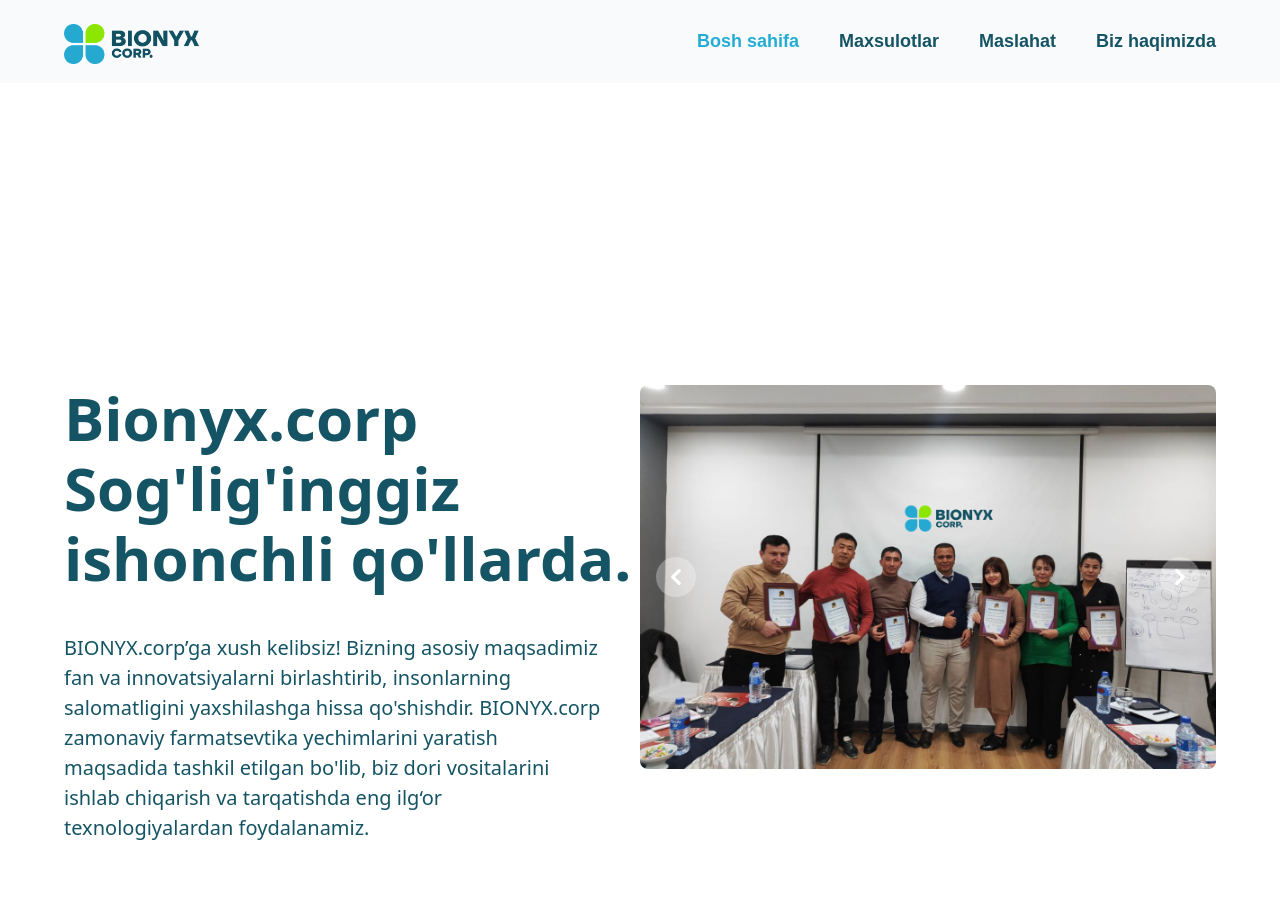
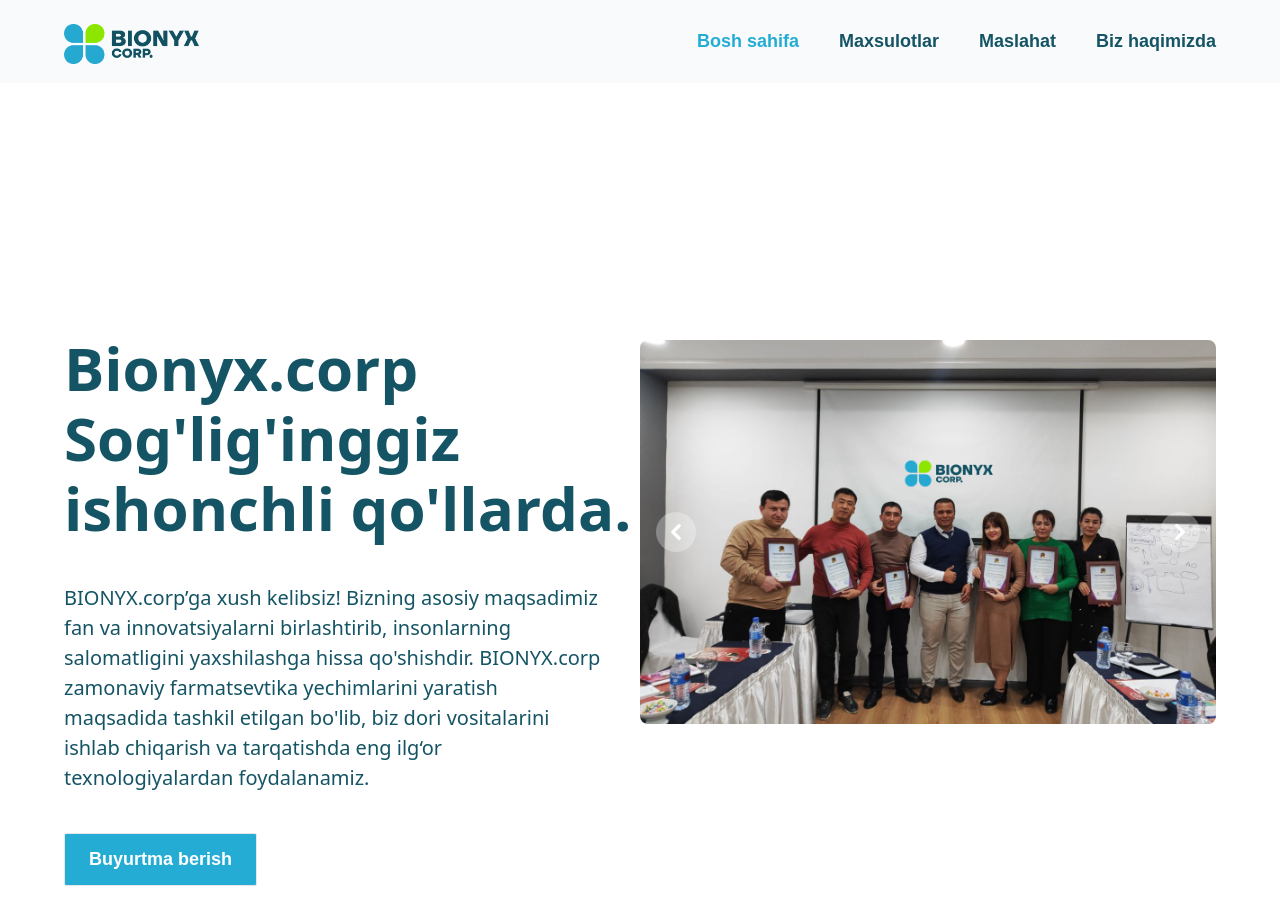
Before and after one commit to shakhrukhturayev/bionyx, a React (Create React App) app: page / in a window 1280 px wide. Shown: the top 921 px of the page. Built offline with nearby package versions, Linux system fonts and the light colour scheme.

Commit message:
Margin edited

```diff
--- a/src/components/header.jsx
+++ b/src/components/header.jsx
@@ -8,7 +8,7 @@
       className={` ${styles.DisplayBetween} ${styles.PaddingX} flex flex-wrap w-full `}
     id="home">
       <div className="w-full lg:w-1/2">
-        <h1 className="text-[40px] font-bold sm:text-[60px] sm:pt-[300px] leading-[70px] text-[#145464]">
+        <h1 className="text-[40px] font-bold sm:text-[60px] sm:pt-[250px] leading-[70px] text-[#145464]">
           Bionyx.corp <br /> Sog'lig'inggiz ishonchli qo'llarda.
         </h1>
         <p className="mt-10 max-w-[540px] text-[12px]  sm:text-[20px] font-[400] text-[#145464]">
@@ -19,7 +19,7 @@
           ishlab chiqarish va tarqatishda eng ilg‘or texnologiyalardan
           foydalanamiz.
         </p>
-        <a href="https://t.me/+998954502282"><Button styles={"mt-20 mb-[95px]"} /></a>
+        <a href="https://t.me/+998954502282" className="mt-10 mb-[95px]"><Button styles={"mt-10 mb-[95px]"} /></a>
       </div>
       <div className="w-full lg:w-1/2 h-full">
         <Carousel />
```
